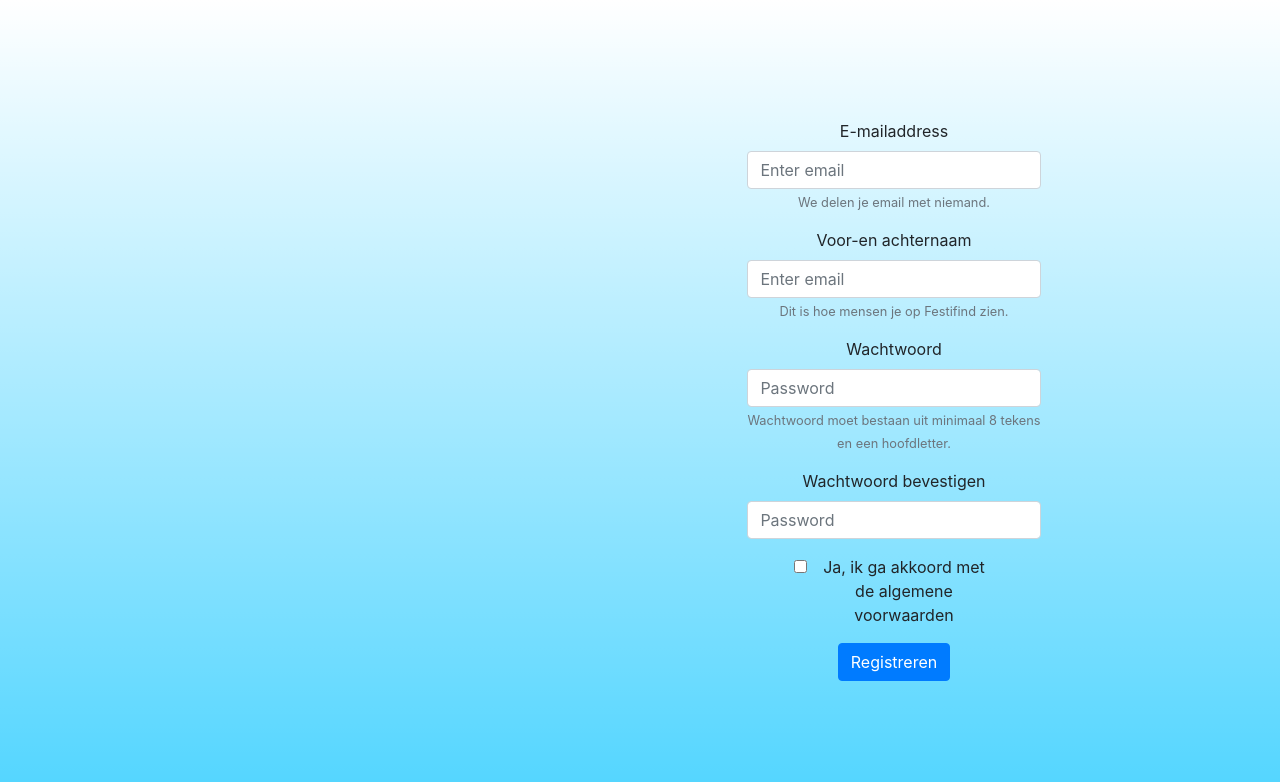
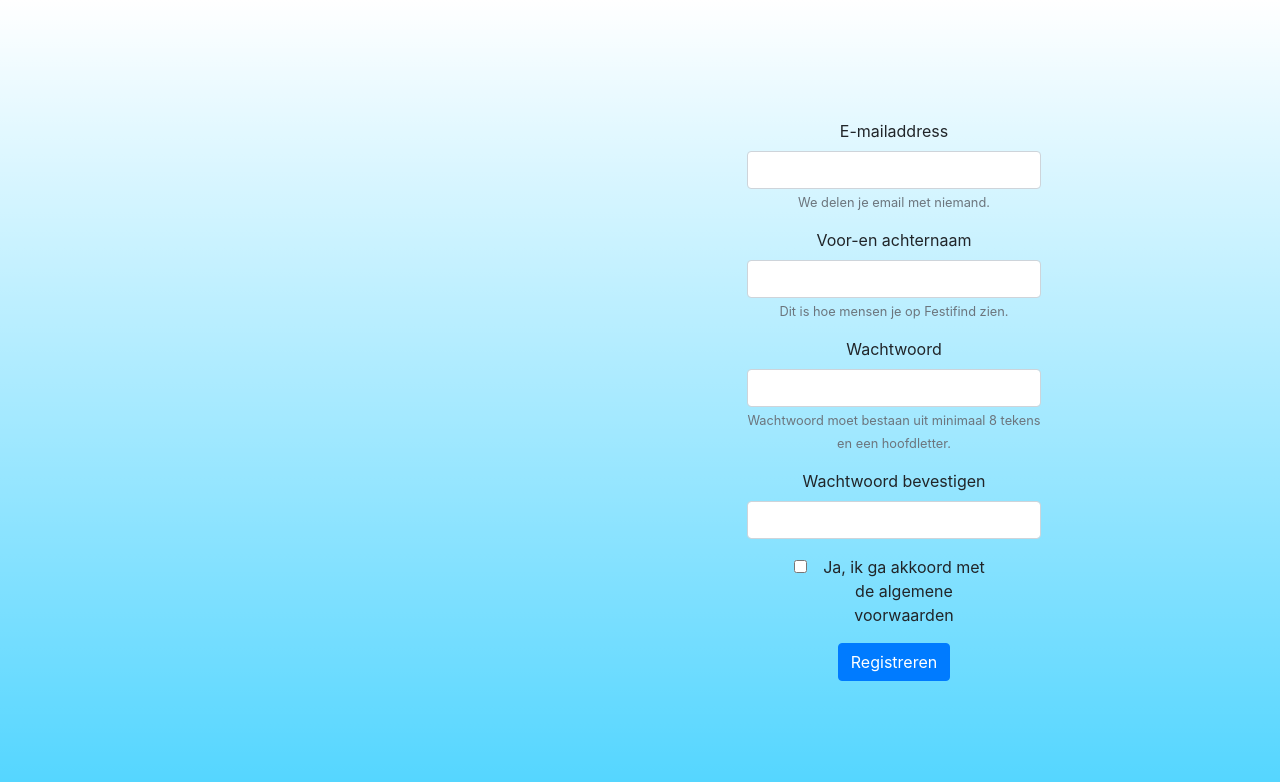
Before and after one commit to DannyPX/festifindweb, a Vue app: page /Register in a window 1280 px wide. Shown: the top 782 px of the page. Built offline with nearby package versions, Linux system fonts and the light colour scheme; what vue-sidebar-menu would draw is missing.

Commit message:
Update Register.vue

```diff
--- a/src/views/Register.vue
+++ b/src/views/Register.vue
@@ -3,23 +3,23 @@
  <form>
   <div class="form-group">
     <label for="exampleInputEmail1">E-mailaddress</label>
-    <input type="email" class="form-control" id="exampleInputEmail1" aria-describedby="emailHelp" placeholder="Enter email">
+    <input type="email" class="form-control" id="exampleInputEmail1" aria-describedby="emailHelp">
     <small id="emailHelp" class="form-text text-muted">We delen je email met niemand.</small>
   </div>
   <div class="form-group">
     <label for="exampleInputEmail1">Voor-en achternaam</label>
-    <input type="email" class="form-control" id="exampleInputEmail1" aria-describedby="emailHelp" placeholder="Enter email">
+    <input type="email" class="form-control" id="exampleInputEmail1" aria-describedby="emailHelp">
     <small id="emailHelp" class="form-text text-muted">Dit is hoe mensen je op Festifind zien.</small>
   </div>
   <div class="form-group">
     <label for="exampleInputPassword1">Wachtwoord</label>
-    <input type="password" class="form-control" id="exampleInputPassword1" placeholder="Password">
+    <input type="password" class="form-control" id="exampleInputPassword1">
     <small id="emailHelp" class="form-text text-muted">Wachtwoord moet bestaan uit minimaal 8 tekens</small>
     <small id="emailHelp" class="form-text text-muted">en een hoofdletter.</small>
   </div>
   <div class="form-group">
     <label for="exampleInputPassword1">Wachtwoord bevestigen</label>
-    <input type="password" class="form-control" id="exampleInputPassword1" placeholder="Password">
+    <input type="password" class="form-control" id="exampleInputPassword1">
   </div>
   <div class="form-group form-check">
     <input type="checkbox" class="form-check-input" id="exampleCheck1">
```
